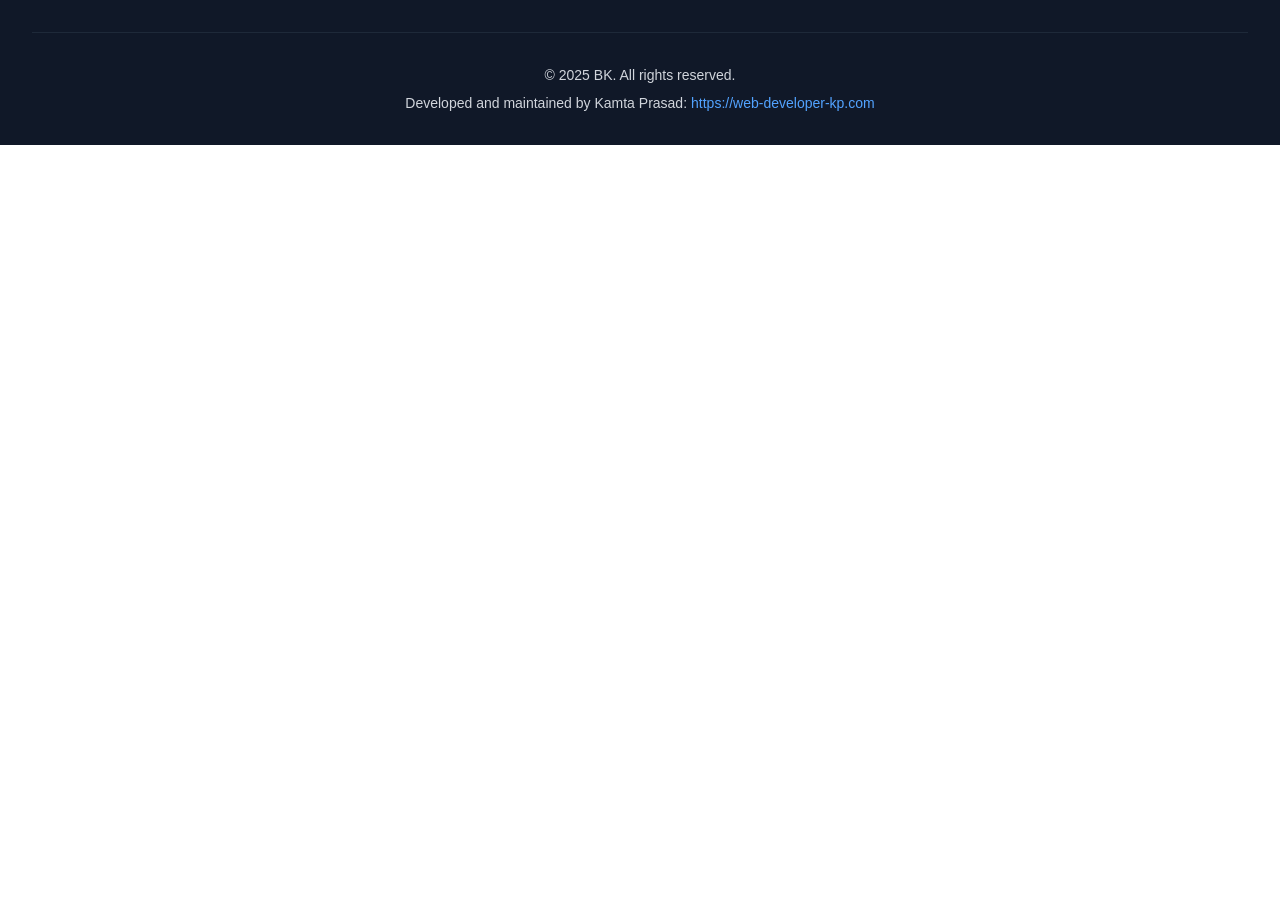
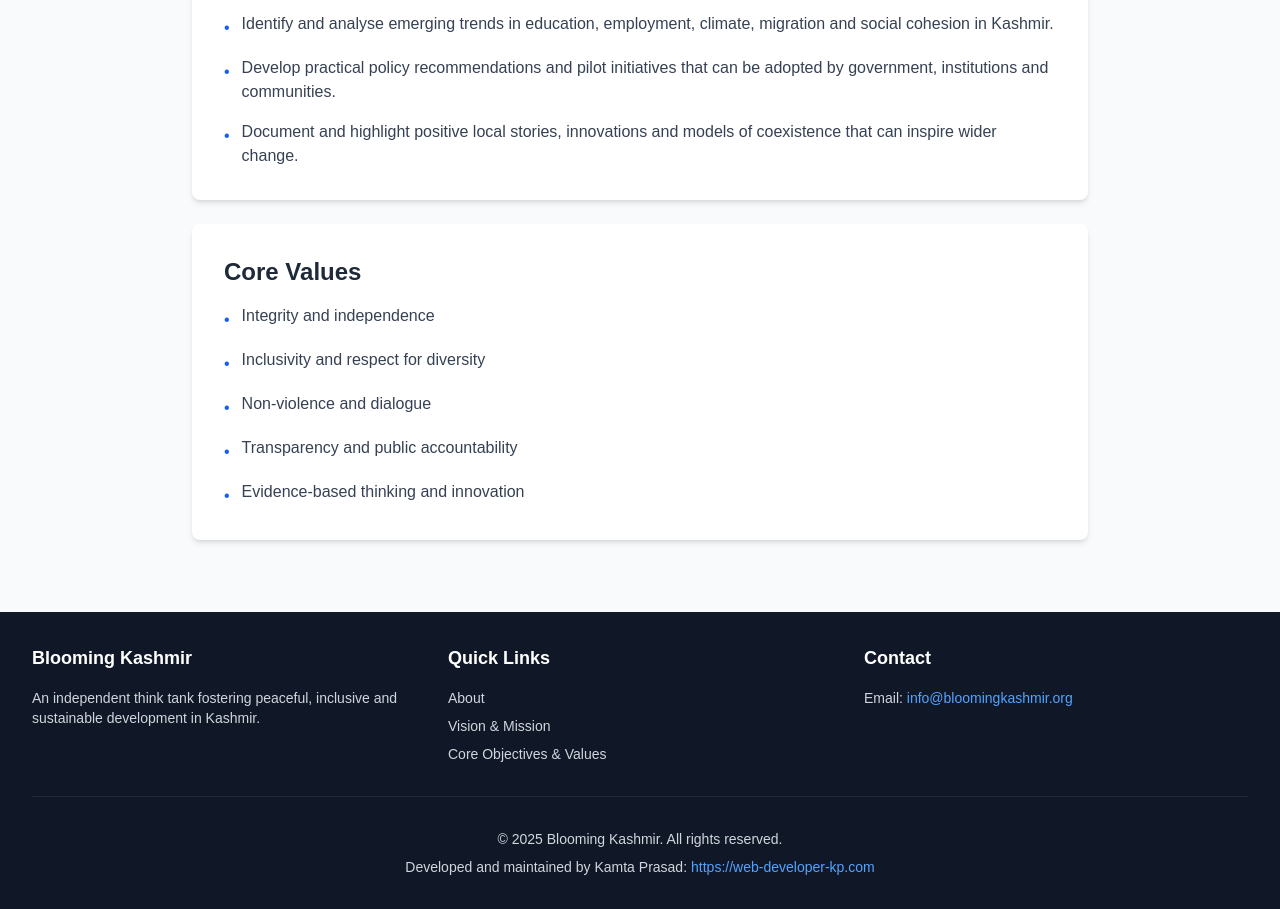
Before and after one commit to kp1153/thinktank, a Next.js app: page /objectives-values in a window 1280 px wide. Shown: the part 360-1269 px from the top of the page. Before the commit the page ends 800 px from the top, so only its background shows below. Built offline with nearby package versions, Linux system fonts and the light colour scheme; no server answers.

Commit message:
force deploy

```diff
--- a/app/[category]/[slug]/page.js
+++ b/app/[category]/[slug]/page.js
@@ -4,6 +4,7 @@
 import { getPostBySlugAndCategory } from "@/lib/sanity";
 import { PortableText } from "@portabletext/react";
 import ViewsCounter from "@/components/ViewsCounter";
+import { Edit } from "lucide-react";
 
 export const dynamic = "force-dynamic";
 
@@ -179,6 +180,16 @@
 
   return (
     <main className="min-h-screen bg-gray-50">
+      <a
+        href={`https://www.bloomingkashmir.org/studio/structure/post;${post._id}`}
+        target="_blank"
+        rel="noopener noreferrer"
+        className="fixed bottom-6 right-6 bg-blue-600 text-white px-4 py-3 rounded-lg shadow-lg hover:bg-blue-700 flex items-center gap-2 z-50"
+      >
+        <Edit size={18} />
+        Edit
+      </a>
+
       <div className="max-w-4xl mx-auto px-4 py-8">
         <div className="flex items-center justify-end mb-6">
           <div className="flex items-center gap-4 text-sm text-gray-600">
--- /dev/null
+++ b/app/about/page.js
@@ -0,0 +1,30 @@
+export default function About() {
+  return (
+    <div className="min-h-screen bg-gray-50 py-12 px-4 sm:px-6 lg:px-8">
+      <div className="max-w-4xl mx-auto">
+        <h1 className="text-4xl font-bold text-gray-900 mb-8">
+          About Blooming Kashmir
+        </h1>
+
+        <div className="bg-white shadow-md rounded-lg p-8">
+          <h2 className="text-2xl font-semibold text-gray-800 mb-4">
+            Introduction
+          </h2>
+          <p className="text-gray-700 leading-relaxed mb-6">
+            Blooming Kashmir is an independent, non‑partisan think tank
+            dedicated to fostering peaceful, inclusive and sustainable
+            development in the Kashmir region. It brings together scholars,
+            practitioners, youth and community leaders to generate
+            evidence‑based ideas on governance, economy, environment, culture
+            and inter‑community relations.
+          </p>
+          <p className="text-gray-700 leading-relaxed">
+            By combining rigorous research with public engagement, Blooming
+            Kashmir seeks to transform the image of Kashmir from a conflict zone
+            to a hub of creativity, dialogue and innovation.
+          </p>
+        </div>
+      </div>
+    </div>
+  );
+}
--- /dev/null
+++ b/app/objectives-values/page.js
@@ -0,0 +1,68 @@
+export default function ObjectivesValues() {
+  return (
+    <div className="min-h-screen bg-gray-50 py-12 px-4 sm:px-6 lg:px-8">
+      <div className="max-w-4xl mx-auto">
+        <h1 className="text-4xl font-bold text-gray-900 mb-8">
+          Core Objectives & Values
+        </h1>
+
+        <div className="bg-white shadow-md rounded-lg p-8 mb-6">
+          <h2 className="text-2xl font-semibold text-gray-800 mb-4">
+            Core Objectives
+          </h2>
+          <ul className="space-y-4 text-gray-700">
+            <li className="flex items-start">
+              <span className="text-blue-600 mr-3 mt-1">•</span>
+              <span>
+                Identify and analyse emerging trends in education, employment,
+                climate, migration and social cohesion in Kashmir.
+              </span>
+            </li>
+            <li className="flex items-start">
+              <span className="text-blue-600 mr-3 mt-1">•</span>
+              <span>
+                Develop practical policy recommendations and pilot initiatives
+                that can be adopted by government, institutions and communities.
+              </span>
+            </li>
+            <li className="flex items-start">
+              <span className="text-blue-600 mr-3 mt-1">•</span>
+              <span>
+                Document and highlight positive local stories, innovations and
+                models of coexistence that can inspire wider change.
+              </span>
+            </li>
+          </ul>
+        </div>
+
+        <div className="bg-white shadow-md rounded-lg p-8">
+          <h2 className="text-2xl font-semibold text-gray-800 mb-4">
+            Core Values
+          </h2>
+          <ul className="space-y-4 text-gray-700">
+            <li className="flex items-start">
+              <span className="text-blue-600 mr-3 mt-1">•</span>
+              <span>Integrity and independence</span>
+            </li>
+            <li className="flex items-start">
+              <span className="text-blue-600 mr-3 mt-1">•</span>
+              <span>Inclusivity and respect for diversity</span>
+            </li>
+            <li className="flex items-start">
+              <span className="text-blue-600 mr-3 mt-1">•</span>
+              <span>Non‑violence and dialogue</span>
+            </li>
+            <li className="flex items-start">
+              <span className="text-blue-600 mr-3 mt-1">•</span>
+              <span>Transparency and public accountability</span>
+            </li>
+            <li className="flex items-start">
+              <span className="text-blue-600 mr-3 mt-1">•</span>
+              <span>Evidence‑based thinking and innovation</span>
+            </li>
+          </ul>
+        </div>
+      </div>
+    </div>
+  );
+}
--- /dev/null
+++ b/app/vision-mission/page.js
@@ -0,0 +1,56 @@
+export default function VisionMission() {
+  return (
+    <div className="min-h-screen bg-gray-50 py-12 px-4 sm:px-6 lg:px-8">
+      <div className="max-w-4xl mx-auto">
+        <h1 className="text-4xl font-bold text-gray-900 mb-8">
+          Vision & Mission
+        </h1>
+
+        <div className="bg-white shadow-md rounded-lg p-8 mb-6">
+          <h2 className="text-2xl font-semibold text-gray-800 mb-4">Vision</h2>
+          <p className="text-gray-700 leading-relaxed">
+            To see Kashmir blossom as a peaceful, prosperous and plural society
+            where every individual enjoys dignity, opportunity and a meaningful
+            voice in shaping the region's future.
+          </p>
+        </div>
+
+        <div className="bg-white shadow-md rounded-lg p-8">
+          <h2 className="text-2xl font-semibold text-gray-800 mb-4">Mission</h2>
+          <ul className="space-y-4 text-gray-700">
+            <li className="flex items-start">
+              <span className="text-blue-600 mr-3 mt-1">•</span>
+              <span>
+                To produce high‑quality, policy‑relevant research on key issues
+                affecting Kashmir's society, economy, environment and
+                governance.
+              </span>
+            </li>
+            <li className="flex items-start">
+              <span className="text-blue-600 mr-3 mt-1">•</span>
+              <span>
+                To serve as a platform for dialogue among diverse
+                stakeholders—youth, women, civil society, business, academia and
+                policymakers.
+              </span>
+            </li>
+            <li className="flex items-start">
+              <span className="text-blue-600 mr-3 mt-1">•</span>
+              <span>
+                To promote non‑violent, democratic and locally grounded
+                solutions to long‑standing challenges in the region.
+              </span>
+            </li>
+            <li className="flex items-start">
+              <span className="text-blue-600 mr-3 mt-1">•</span>
+              <span>
+                To nurture a new generation of Kashmiri researchers and public
+                thinkers committed to public service and ethical leadership.
+              </span>
+            </li>
+          </ul>
+        </div>
+      </div>
+    </div>
+  );
+}
--- a/components/Footer.js
+++ b/components/Footer.js
@@ -1,9 +1,71 @@
+import Link from "next/link";
+
 export default function Footer() {
   return (
     <footer className="bg-gray-900 text-gray-300">
       <div className="max-w-7xl mx-auto px-4 sm:px-6 lg:px-8 py-8">
+        <div className="grid grid-cols-1 md:grid-cols-3 gap-8 mb-8">
+          <div>
+            <h3 className="text-white font-semibold text-lg mb-4">
+              Blooming Kashmir
+            </h3>
+            <p className="text-sm">
+              An independent think tank fostering peaceful, inclusive and
+              sustainable development in Kashmir.
+            </p>
+          </div>
+
+          <div>
+            <h3 className="text-white font-semibold text-lg mb-4">
+              Quick Links
+            </h3>
+            <ul className="space-y-2 text-sm">
+              <li>
+                <Link
+                  href="/about"
+                  className="hover:text-blue-400 transition-colors"
+                >
+                  About
+                </Link>
+              </li>
+              <li>
+                <Link
+                  href="/vision-mission"
+                  className="hover:text-blue-400 transition-colors"
+                >
+                  Vision & Mission
+                </Link>
+              </li>
+              <li>
+                <Link
+                  href="/objectives-values"
+                  className="hover:text-blue-400 transition-colors"
+                >
+                  Core Objectives & Values
+                </Link>
+              </li>
+            </ul>
+          </div>
+
+          <div>
+            <h3 className="text-white font-semibold text-lg mb-4">Contact</h3>
+            <p className="text-sm">
+              Email:{" "}
+              <a
+                href="mailto:info@bloomingkashmir.org"
+                className="text-blue-400 hover:text-blue-300"
+              >
+                info@bloomingkashmir.org
+              </a>
+            </p>
+          </div>
+        </div>
+
         <div className="border-t border-gray-800 pt-8 text-center text-sm">
-          <p>&copy; {new Date().getFullYear()} BK. All rights reserved.</p>
+          <p>
+            &copy; {new Date().getFullYear()} Blooming Kashmir. All rights
+            reserved.
+          </p>
           <p className="mt-2">
             Developed and maintained by Kamta Prasad:
             <a
```
